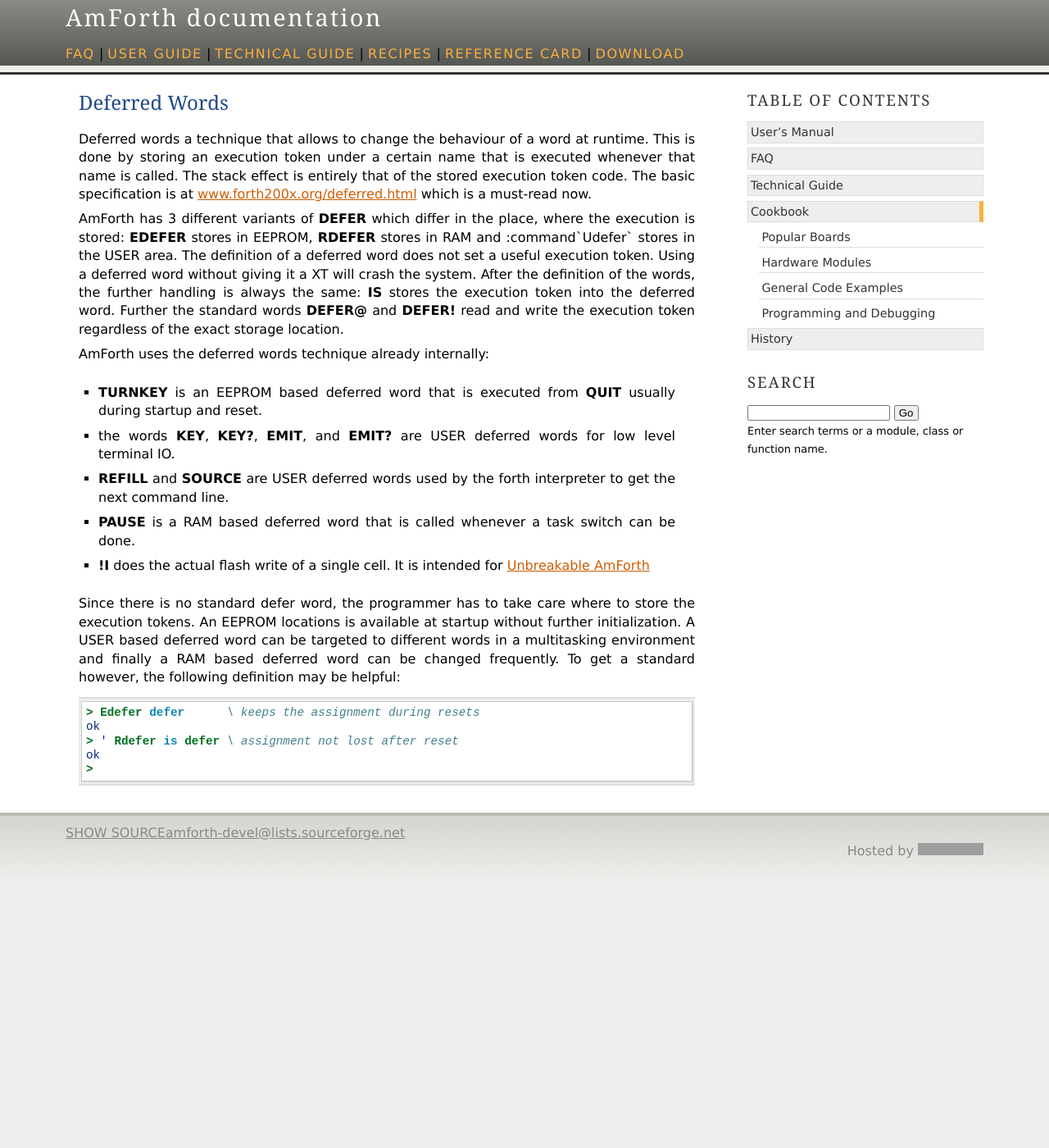
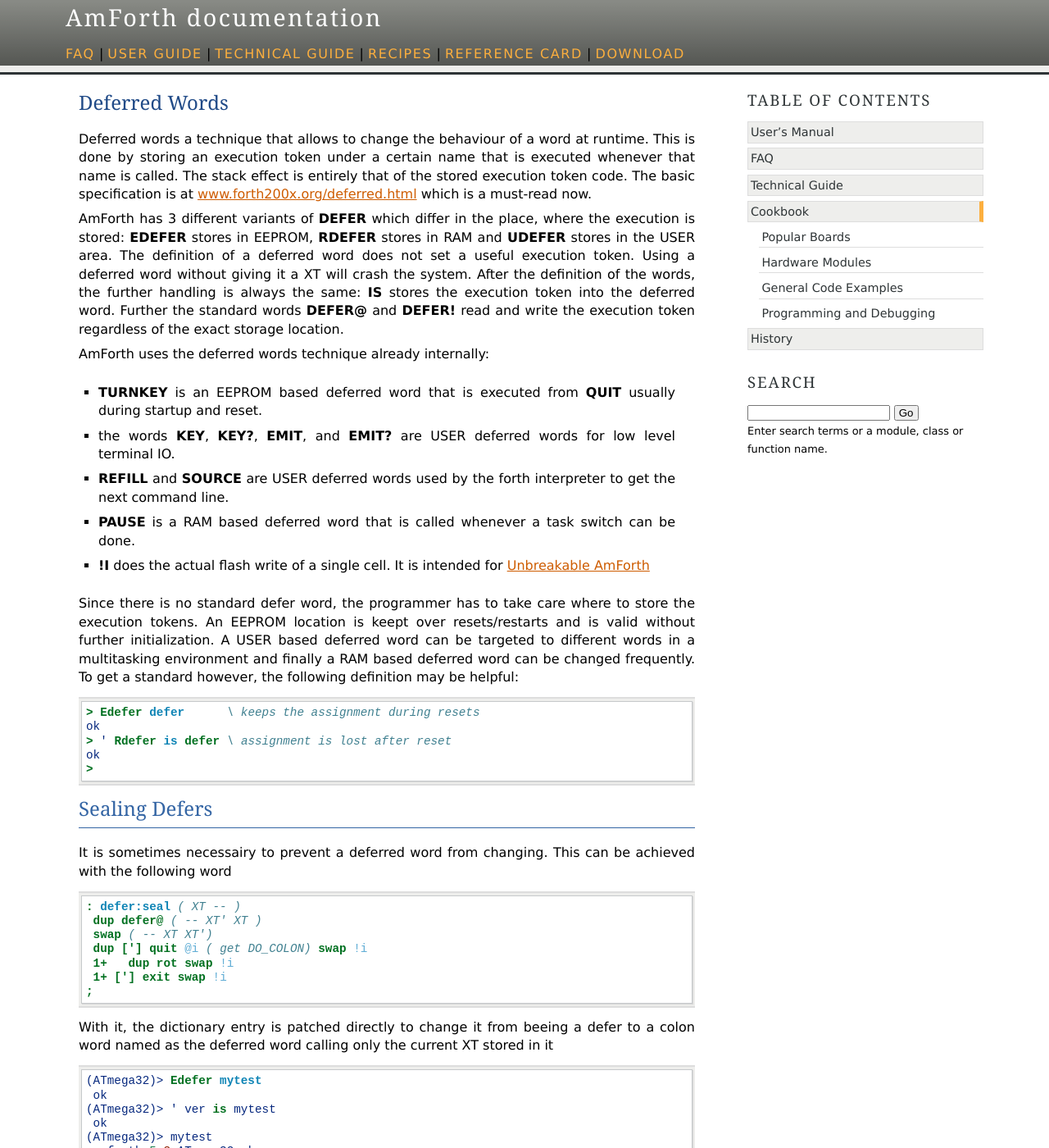
Before and after one commit to wexi/amforth-shadow, a Sphinx documentation site: the page built from doc/source/TG/recipes/Deferred-Words.rst, in a window 1280 px wide and 1400 px high. Shown: the whole window at 82% size. Built offline with Sphinx 7.4.7, drawn with Linux system fonts in a browser that asks for light colours; pages that are not in the unit, such as notebooks, are missing from menus; some of the changed text lies outside the part shown; grey boxes are pictures that could not be loaded.

Commit message:
Describe how to seal a dererred word
Fixed a small but irritating typo as well.



git-svn-id: svn://svn.code.sf.net/p/amforth/code/trunk@1499 fd1c0b69-5d68-47f5-910c-86182ebb6ecd

```diff
--- a/doc/source/TG/recipes/Deferred-Words.rst
+++ b/doc/source/TG/recipes/Deferred-Words.rst
@@ -11,7 +11,7 @@
 
 AmForth has 3 different variants of :command:`defer` which differ
 in the place, where the execution is stored: :command:`Edefer` stores in
-EEPROM, :command:`Rdefer` stores in RAM and :command`Udefer` stores
+EEPROM, :command:`Rdefer` stores in RAM and :command:`Udefer` stores
 in the USER area. The definition of a deferred word does not set a useful
 execution token. Using a deferred word without giving it a XT will crash
 the system. After the definition of the words, the further handling is
@@ -37,17 +37,74 @@
 
 Since there is no standard defer word, the programmer
 has to take care where to store the execution tokens. An
-EEPROM locations is available at startup without further
-initialization. A USER based deferred word can be targeted
-to different words in a multitasking environment and finally
-a RAM based deferred word can be changed frequently. To
-get a standard however, the following definition may be
+EEPROM location is keept over resets/restarts and is valid
+without further initialization. A USER based deferred word
+can be targeted to different words in a multitasking environment
+and finally a RAM based deferred word can be changed frequently.
+To get a standard however, the following definition may be
 helpful:
 
 .. code-block:: forth
 
  > Edefer defer      \ keeps the assignment during resets
  ok
- > ' Rdefer is defer \ assignment not lost after reset
+ > ' Rdefer is defer \ assignment is lost after reset
  ok
  >
+
+Sealing Defers
+==============
+
+It is sometimes necessairy to prevent a deferred word from
+changing. This can be achieved with the following word
+
+.. code-block:: forth
+
+   : defer:seal ( XT -- )
+    dup defer@ ( -- XT' XT )
+    swap ( -- XT XT')
+    dup ['] quit @i ( get DO_COLON) swap !i
+    1+   dup rot swap !i
+    1+ ['] exit swap !i
+   ;
+
+
+With it, the dictionary entry is patched directly to
+change it from beeing a defer to a colon word named as
+the deferred word calling only the current XT stored in
+it
+
+.. code-block:: forth
+
+   (ATmega32)> Edefer mytest
+    ok
+   (ATmega32)> ' ver is mytest
+    ok
+   (ATmega32)> mytest
+    amforth 5.3 ATmega32 ok
+   (ATmega32)> ' mytest 5 - 10 idump
+    10E0 - FF06 796D 6574 7473 10CB 0836 005C 07D6   ..mytest..6.\...
+    10E8 - 07E0 FFFF ...
+    ok
+   (ATmega32)> ' mytest defer:seal
+    ok
+   (ATmega32)> ' mytest 5 - 10 idump
+    10E0 - FF06 796D 6574 7473 10CB 3800 078C 381A   ..mytest...8...8
+    10E8 - 07E0 FFFF ...
+    ok
+   (ATmega32)> mytest
+    amforth 5.3 ATmega32 ok
+   (ATmega32)>
+
+Technically the word ``mytest`` is changed to the same dictionary
+content as if it was defined as
+
+.. code-block:: forth
+
+   : mytest ver ;
+
+This is possible since a deferred word occupies 3 flash cells in the body
+and the faked colon definition needs only 2: the XT of the deferred word
+and the exit call.
+
+.. note:: sealing a deferred word is a hack.
```
